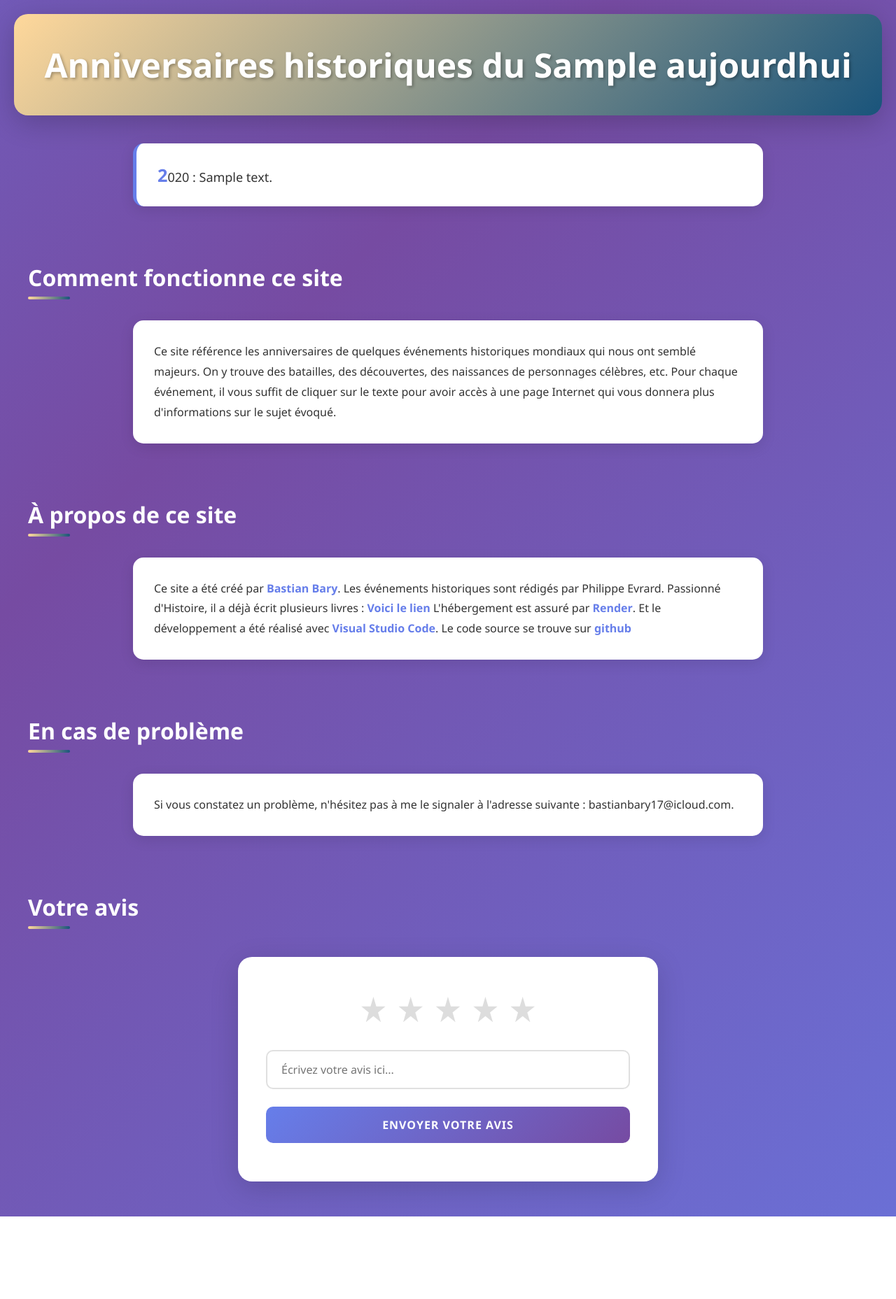
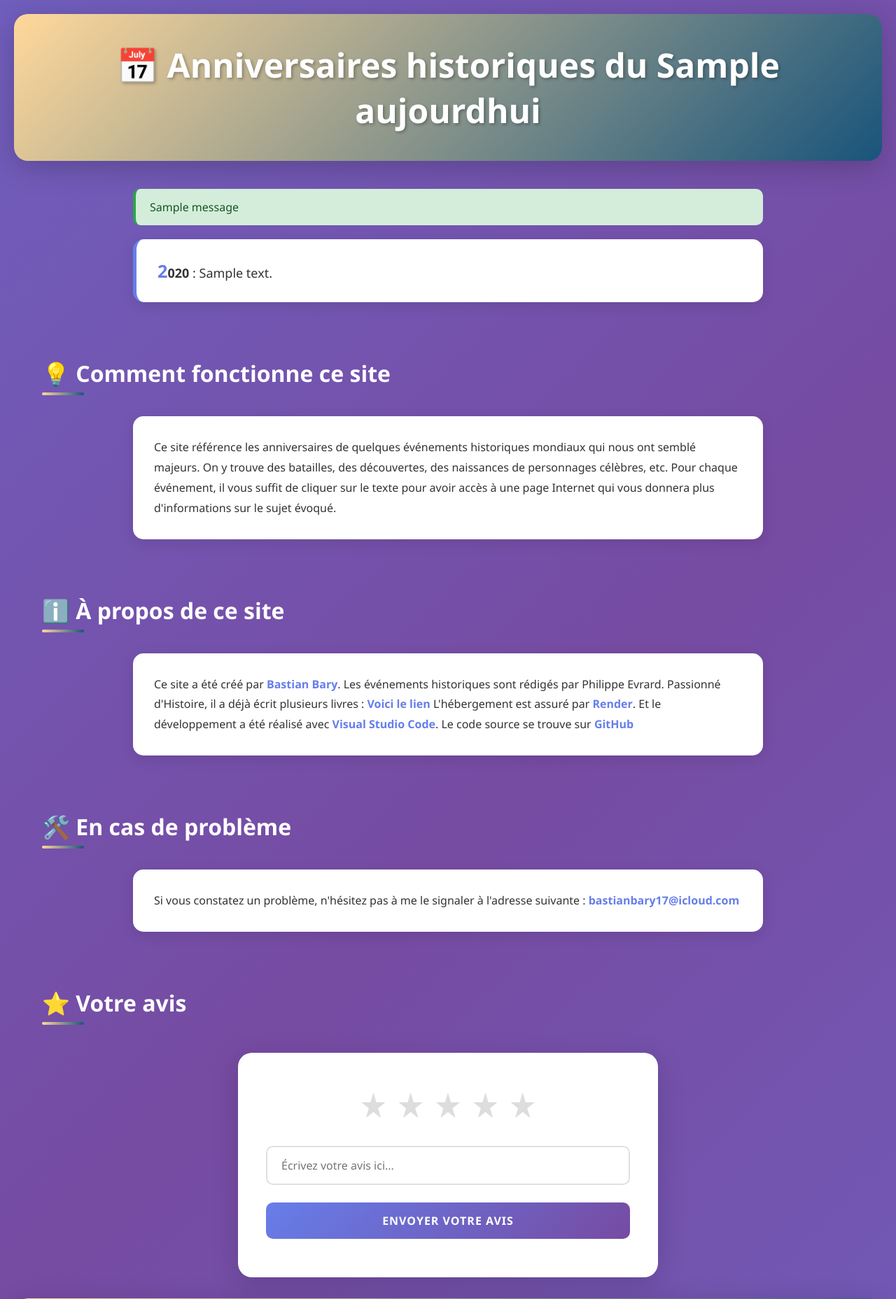
Before and after one commit to babadu17/-v-nement-du-jour, a Flask app: template templates/index.html in a window 1280 px wide. Shown: the top 1857 px of the page at 70% size. Before the commit the page ends 1739 px from the top, so only its background shows below. Run offline with Flask 3, Linux system fonts and the light colour scheme; the template is opened without the code that fills it: most values are stand-ins (such as "Sample title", 1, 10 or a date in 2020); one stand-in notice (Sample message) is shown; some libraries are stand-ins or nearby versions.

Commit message:
Update index.html

```diff
--- a/templates/index.html
+++ b/templates/index.html
@@ -5,49 +5,66 @@
         <meta name="viewport" content="width=device-width, initial-scale=1.0">
         <title>Anniversaire historique du jour</title>
         <link rel="stylesheet" href="{{ url_for('static', filename='style.css') }}">
-        <link rel="icon" herf="static/icon.png">
-        <meta name="description" content="Annivairesaires d'événements historiques du jour">
+        <link rel="icon" href="static/icon.png">
+        <meta name="description" content="Anniversaires d'événements historiques du jour">
     </head>
     <body>
         <header>
-            <p>Anniversaires historiques du {{ aujourdhui }}</p>
+            <p>📅 Anniversaires historiques du {{ aujourdhui }}</p>
         </header>
+
+        {% with messages = get_flashed_messages(with_categories=true) %}
+            {% if messages %}
+                <div class="flash-messages">
+                    {% for category, message in messages %}
+                        <div class="flash {{ category }}">{{ message }}</div>
+                    {% endfor %}
+                </div>
+            {% endif %}
+        {% endwith %}
+
+        <main>
             {% for event in events %}
-            <a href= {{ event.link }} target="_blank" class="evenement">
+                <a href="{{ event.link }}" target="_blank" class="evenement">
                     <div>
-                    <p>{{ event.year }} : {{ event.text }}</p>
+                        <p><strong>{{ event.year }}</strong> : {{ event.text }}</p>
                     </div>
                 </a>
             {% endfor %}
+
             {% if not events %}
+                <div class="evenement">
                     <div>
-                <p>Aucun événement enregistrer aujourd'hui</p>
+                        <p>Aucun événement enregistré aujourd'hui</p>
+                    </div>
                 </div>
             {% endif %}
 
-        <h2>Comment fonctionne ce site</h2>
+            <h2>💡 Comment fonctionne ce site</h2>
             <p class="text">
                 Ce site référence les anniversaires de quelques événements historiques mondiaux qui nous ont semblé majeurs.
                 On y trouve des batailles, des découvertes, des naissances de personnages célèbres, etc.
                 Pour chaque événement, il vous suffit de cliquer sur le texte pour avoir accès à une page Internet qui vous
                 donnera plus d'informations sur le sujet évoqué.
             </p>
-        <h2>À propos de ce site</h2>
+
+            <h2>ℹ️ À propos de ce site</h2>
             <p class="text">
                 Ce site a été créé par <a href="https://mes-site.onrender.com" target="_blank">Bastian Bary</a>.
                 Les événements historiques sont rédigés par Philippe Evrard.
-            Passionné d'Histoire, il a déjà écrit plusieurs livres : <a href="https://www.thebookedition.com/fr/#307a/fullscreen/product/f[brand][]=Philippe+Evrard&m=and&p=2&q=Philippe+Evrard">Voici le lien</a>
+                Passionné d'Histoire, il a déjà écrit plusieurs livres : <a href="https://www.thebookedition.com/fr/#307a/fullscreen/product/f[brand][]=Philippe+Evrard&m=and&p=2&q=Philippe+Evrard" target="_blank">Voici le lien</a>
                 L'hébergement est assuré par <a href="https://render.com" target="_blank">Render</a>.
                 Et le développement a été réalisé avec <a href="https://code.visualstudio.com" target="_blank">Visual Studio Code</a>.
-            Le code source se trouve sur <a href=https://github.com/babadu17/evenement-du-jour>github</a>
+                Le code source se trouve sur <a href="https://github.com/babadu17/evenement-du-jour" target="_blank">GitHub</a>
             </p>
 
-        <h2>En cas de problème</h2>
+            <h2>🛠️ En cas de problème</h2>
             <p class="text">
-            Si vous constatez un problème, n'hésitez pas à me le signaler à l'adresse suivante : bastianbary17@icloud.com.
+                Si vous constatez un problème, n'hésitez pas à me le signaler à l'adresse suivante :
+                <a href="mailto:bastianbary17@icloud.com">bastianbary17@icloud.com</a>
             </p>
 
-        <h2>Votre avis</h2>
+            <h2>⭐ Votre avis</h2>
             <form action="/enregistrer_avis" method="post" class="avis">
                 <div id="stars">
                     <span class="star" data-value="1">★</span>
@@ -57,16 +74,97 @@
                     <span class="star" data-value="5">★</span>
                 </div>
 
-            <!-- champ caché pour stocker la note -->
                 <input type="hidden" name="note" id="note-value">
+                <input type="text" name="avis" placeholder="Écrivez votre avis ici..." required><br>
+                <input id="avis" type="submit" value="Envoyer votre avis">
+            </form>
+        </main>
 
-            <!-- ton champ texte -->
-            <input type="text" name="avis" placeholder="Écrivez votre avis ici..."><br>
+        <p id="resultat" class="cacher">Note : 0 étoile(s)</p>
+        <script src="{{ url_for('static', filename='script.js') }}"></script>
+    </body>
+</html><!DOCTYPE html>
+<html lang="fr">
+    <head>
+        <meta charset="UTF-8">
+        <meta name="viewport" content="width=device-width, initial-scale=1.0">
+        <title>Anniversaire historique du jour</title>
+        <link rel="stylesheet" href="{{ url_for('static', filename='style.css') }}">
+        <link rel="icon" href="static/icon.png">
+        <meta name="description" content="Anniversaires d'événements historiques du jour">
+    </head>
+    <body>
+        <header>
+            <p>📅 Anniversaires historiques du {{ aujourdhui }}</p>
+        </header>
 
-            <!-- bouton -->
+        {% with messages = get_flashed_messages(with_categories=true) %}
+            {% if messages %}
+                <div class="flash-messages">
+                    {% for category, message in messages %}
+                        <div class="flash {{ category }}">{{ message }}</div>
+                    {% endfor %}
+                </div>
+            {% endif %}
+        {% endwith %}
+
+        <main>
+            {% for event in events %}
+                <a href="{{ event.link }}" target="_blank" class="evenement">
+                    <div>
+                        <p><strong>{{ event.year }}</strong> : {{ event.text }}</p>
+                    </div>
+                </a>
+            {% endfor %}
+
+            {% if not events %}
+                <div class="evenement">
+                    <div>
+                        <p>Aucun événement enregistré aujourd'hui</p>
+                    </div>
+                </div>
+            {% endif %}
+
+            <h2>💡 Comment fonctionne ce site</h2>
+            <p class="text">
+                Ce site référence les anniversaires de quelques événements historiques mondiaux qui nous ont semblé majeurs.
+                On y trouve des batailles, des découvertes, des naissances de personnages célèbres, etc.
+                Pour chaque événement, il vous suffit de cliquer sur le texte pour avoir accès à une page Internet qui vous
+                donnera plus d'informations sur le sujet évoqué.
+            </p>
+
+            <h2>ℹ️ À propos de ce site</h2>
+            <p class="text">
+                Ce site a été créé par <a href="https://mes-site.onrender.com" target="_blank">Bastian Bary</a>.
+                Les événements historiques sont rédigés par Philippe Evrard.
+                Passionné d'Histoire, il a déjà écrit plusieurs livres : <a href="https://www.thebookedition.com/fr/#307a/fullscreen/product/f[brand][]=Philippe+Evrard&m=and&p=2&q=Philippe+Evrard" target="_blank">Voici le lien</a>
+                L'hébergement est assuré par <a href="https://render.com" target="_blank">Render</a>.
+                Et le développement a été réalisé avec <a href="https://code.visualstudio.com" target="_blank">Visual Studio Code</a>.
+                Le code source se trouve sur <a href="https://github.com/babadu17/evenement-du-jour" target="_blank">GitHub</a>
+            </p>
+
+            <h2>🛠️ En cas de problème</h2>
+            <p class="text">
+                Si vous constatez un problème, n'hésitez pas à me le signaler à l'adresse suivante :
+                <a href="mailto:bastianbary17@icloud.com">bastianbary17@icloud.com</a>
+            </p>
+
+            <h2>⭐ Votre avis</h2>
+            <form action="/enregistrer_avis" method="post" class="avis">
+                <div id="stars">
+                    <span class="star" data-value="1">★</span>
+                    <span class="star" data-value="2">★</span>
+                    <span class="star" data-value="3">★</span>
+                    <span class="star" data-value="4">★</span>
+                    <span class="star" data-value="5">★</span>
+                </div>
+
+                <input type="hidden" name="note" id="note-value">
+                <input type="text" name="avis" placeholder="Écrivez votre avis ici..." required><br>
                 <input id="avis" type="submit" value="Envoyer votre avis">
-            <p>{{ message }}</p>
             </form>
+        </main>
+
         <p id="resultat" class="cacher">Note : 0 étoile(s)</p>
         <script src="{{ url_for('static', filename='script.js') }}"></script>
     </body>
```
Lines whose indentation alone changed are shown as unchanged.
